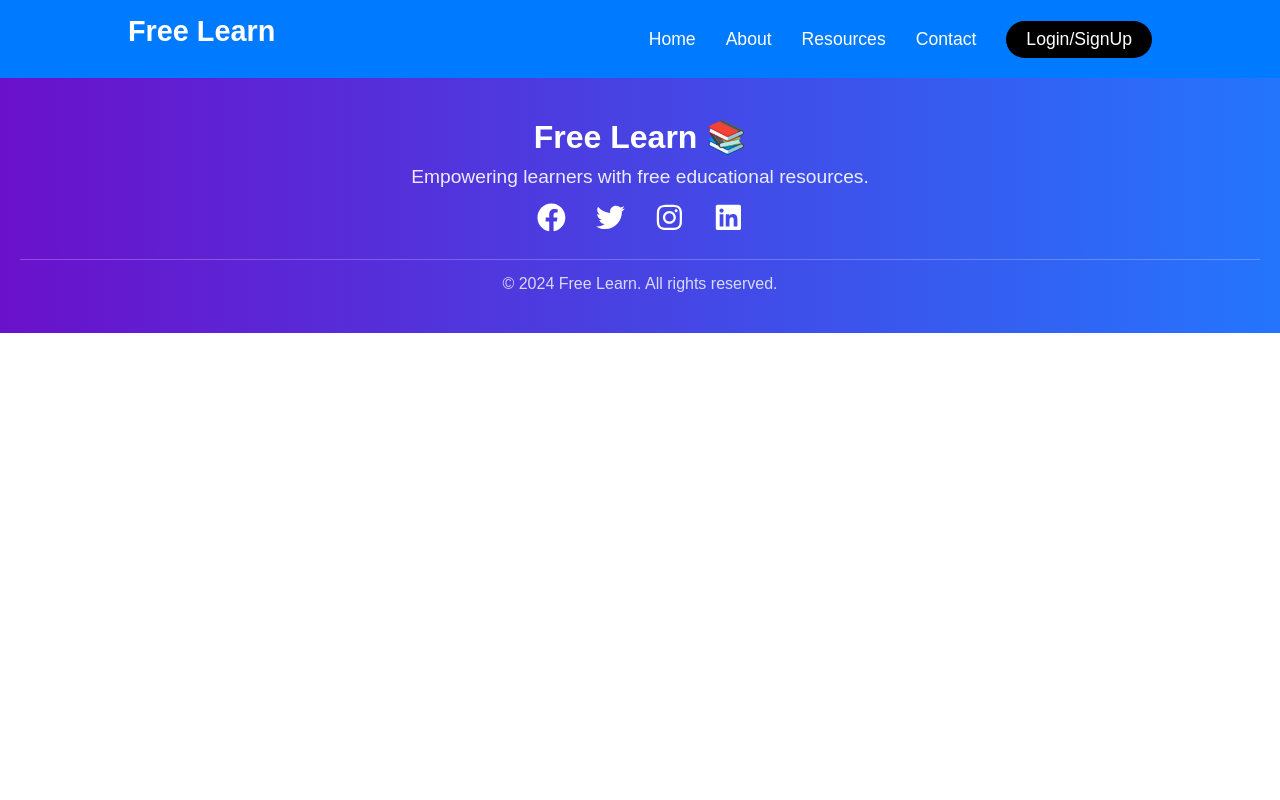
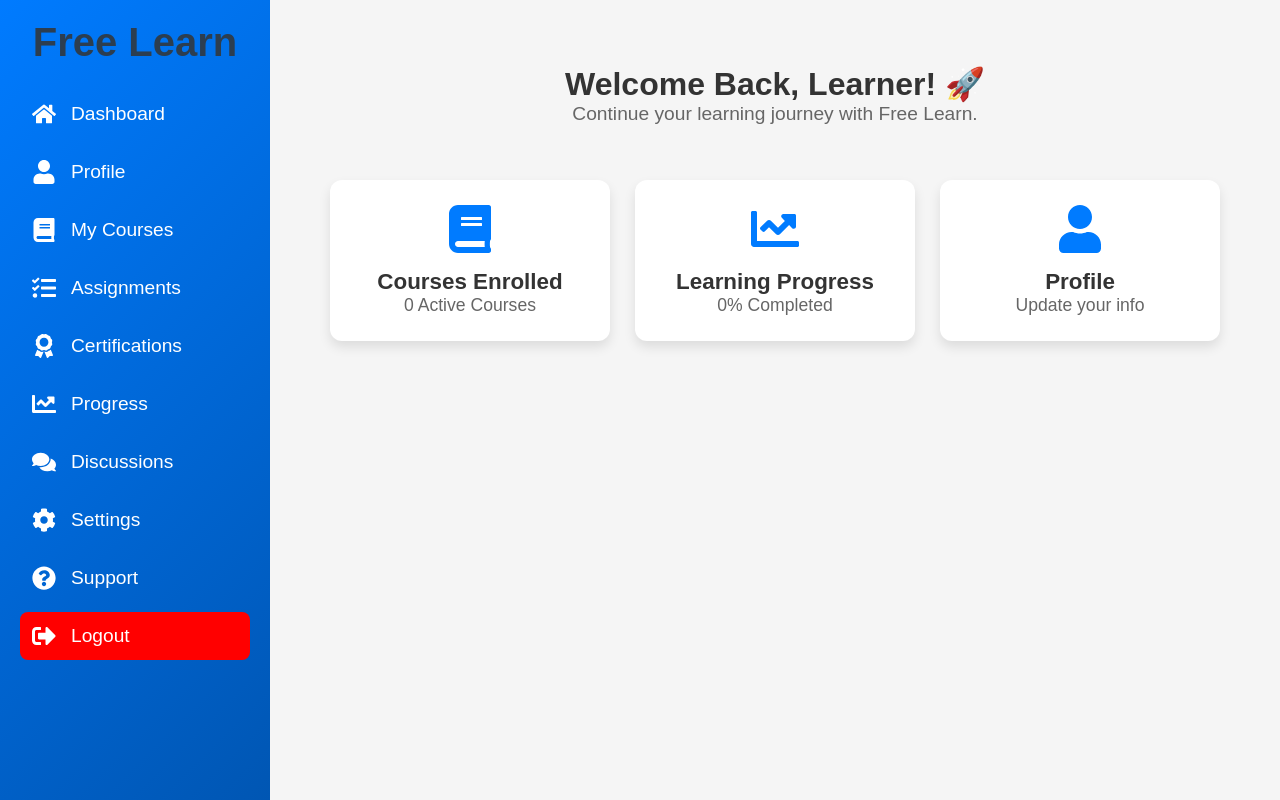
Before and after one commit to dhanushgubba/Freelearnapp, a React (Create React App) app: page /dashboard in a window 1280 px wide. Shown: the top 800 px of the page. Built offline with nearby package versions, Linux system fonts and the light colour scheme.

Commit message:
done main tasks

```diff
--- a/package.json
+++ b/package.json
@@ -3,10 +3,12 @@
   "version": "0.1.0",
   "private": true,
   "dependencies": {
+    "@emailjs/browser": "^4.4.1",
     "@testing-library/dom": "^10.4.0",
     "@testing-library/jest-dom": "^6.6.3",
     "@testing-library/react": "^16.2.0",
     "@testing-library/user-event": "^13.5.0",
+    "axios": "^1.8.1",
     "cors": "^2.8.5",
     "express": "^4.21.2",
     "mongodb": "^6.13.1",
--- a/src/App.js
+++ b/src/App.js
@@ -1,5 +1,10 @@
 import React from 'react';
-import { BrowserRouter as Router, Route, Routes } from 'react-router-dom';
+import {
+  BrowserRouter as Router,
+  Route,
+  Routes,
+  useLocation,
+} from 'react-router-dom';
 import LandingPage from './Pages/LandingPage';
 import Home from './Pages/Home';
 import Navbar from './components/Navbar';
@@ -9,12 +14,32 @@ import SignUp from './Pages/SignUp';
 import About from './Pages/About';
 import Resources from './Pages/Resources';
 import Contact from './Pages/Contact';
+import UserNavbar from './components/UserNavbar';
+import UserProfile from './Pages/UserProfile';
+import Dashboard from './Pages/Dashboard';
 
 const App = () => {
   const Layout = () => {
+    const location = useLocation();
+    const showNavbar = [
+      '/',
+      '/home',
+      '/login',
+      '/register',
+      '/about',
+      '/signup',
+      '/resources',
+      '/contact',
+    ].includes(location.pathname);
+    const showUserNavbar = ['/dashboard', '/profile'].includes(
+      location.pathname
+    );
+
     return (
       <>
-        <Navbar />
+        {showNavbar && <Navbar />}
+        {showUserNavbar && <UserNavbar />}
+
         <Routes>
           <Route path="/" element={<LandingPage />} />
           <Route path="/home" element={<Home />} />
@@ -23,6 +48,9 @@ const App = () => {
           <Route path="/signup" element={<SignUp />} />
           <Route path="/resources" element={<Resources />} />
           <Route path="/contact" element={<Contact />} />
+
+          <Route path="/dashboard" element={<Dashboard />} />
+          <Route path="/profile" element={<UserProfile />} />
         </Routes>
         <Footer />
       </>
--- /dev/null
+++ b/src/Pages/Dashboard.css
@@ -0,0 +1,91 @@
+/* Ensure Sidebar and Content are in a Row Layout */
+.dashboard {
+  display: flex;
+  height: 100vh;
+  width: 100vw;
+}
+
+/* Adjust Content Area */
+.dashboard-content {
+  flex: 1; /* Take remaining space */
+  padding: 40px;
+  overflow-y: auto;
+}
+
+/* Header */
+header {
+  padding: 25px;
+  border-radius: 12px;
+  text-align: center;
+}
+
+header h1 {
+  font-size: 2rem;
+  color: #333;
+}
+
+header p {
+  font-size: 1.2rem;
+  color: #666;
+}
+
+/* Cards */
+.cards {
+  display: flex;
+  gap: 25px;
+  margin-top: 30px;
+  justify-content: center;
+  flex-wrap: wrap;
+}
+
+.card {
+  background: white;
+  padding: 25px;
+  width: 280px;
+  text-align: center;
+  border-radius: 12px;
+  box-shadow: 0 6px 12px rgba(0, 0, 0, 0.1);
+  transition: transform 0.3s, box-shadow 0.3s;
+}
+
+.card:hover {
+  transform: translateY(-8px);
+  box-shadow: 0 12px 24px rgba(0, 0, 0, 0.2);
+}
+
+.card-icon {
+  font-size: 3rem;
+  color: #007bff;
+  margin-bottom: 12px;
+}
+
+.card h3 {
+  font-size: 1.4rem;
+  color: #333;
+}
+
+.card p {
+  font-size: 1.1rem;
+  color: #666;
+}
+
+/* Responsive */
+@media (max-width: 768px) {
+  .dashboard {
+    flex-direction: column;
+  }
+
+  .sidebar {
+    width: 100%;
+    text-align: center;
+    padding: 15px;
+  }
+
+  .sidebar .menu a {
+    justify-content: center;
+  }
+
+  .cards {
+    flex-wrap: wrap;
+  }
+}
--- /dev/null
+++ b/src/Pages/Dashboard.js
@@ -0,0 +1,36 @@
+import React from 'react';
+import { FaBook, FaChartLine, FaUser } from 'react-icons/fa'; // Import icons
+import './Dashboard.css'; // Import CSS file (if needed)
+
+const Dashboard = () => {
+  return (
+    <main className="dashboard-content">
+      {/* Header Section */}
+      <header>
+        <h1>Welcome Back, Learner! 🚀</h1>
+        <p>Continue your learning journey with Free Learn.</p>
+      </header>
+
+      {/* Cards Section */}
+      <section className="cards">
+        <div className="card">
+          <FaBook className="card-icon" />
+          <h3>Courses Enrolled</h3>
+          <p>0 Active Courses</p>
+        </div>
+        <div className="card">
+          <FaChartLine className="card-icon" />
+          <h3>Learning Progress</h3>
+          <p>0% Completed</p>
+        </div>
+        <div className="card">
+          <FaUser className="card-icon" />
+          <h3>Profile</h3>
+          <p>Update your info</p>
+        </div>
+      </section>
+    </main>
+  );
+};
+
+export default Dashboard;
--- /dev/null
+++ b/src/Pages/UserProfile.css
@@ -0,0 +1,35 @@
+.profile-container {
+  max-width: 400px;
+  margin: 50px auto;
+  padding: 20px;
+  background: #ffffff;
+  box-shadow: 0 4px 8px rgba(0, 0, 0, 0.1);
+  border-radius: 10px;
+  text-align: center;
+}
+
+.profile-container h2 {
+  color: #333;
+  margin-bottom: 20px;
+}
+
+.profile-container p {
+  font-size: 18px;
+  color: #555;
+  margin: 10px 0;
+}
+
+.profile-container p strong {
+  color: #000;
+}
+
+.error-message {
+  color: red;
+  text-align: center;
+}
+
+.loading-message {
+  text-align: center;
+  font-size: 18px;
+  color: #666;
+}
--- /dev/null
+++ b/src/Pages/UserProfile.js
@@ -0,0 +1,49 @@
+import React, { useEffect, useState } from 'react';
+import './UserProfile.css';
+const UserProfile = () => {
+  const [user, setUser] = useState(null);
+  const [loading, setLoading] = useState(true);
+  const [error, setError] = useState(null);
+
+  useEffect(() => {
+    const userEmail = localStorage.getItem('userEmail'); // Retrieve user email from localStorage
+    if (!userEmail) {
+      setError('User email not found. Please log in.');
+      setLoading(false);
+      return;
+    }
+
+    fetch(`http://localhost:5000/userprofile/get?email=${userEmail}`)
+      .then((response) => {
+        if (!response.ok) {
+          throw new Error('User not found');
+        }
+        return response.json();
+      })
+      .then((data) => {
+        setUser(data);
+        setLoading(false);
+      })
+      .catch((err) => {
+        setError(err.message);
+        setLoading(false);
+      });
+  }, []);
+
+  if (loading) return <p>Loading...</p>;
+  if (error) return <p style={{ color: 'red' }}>{error}</p>;
+
+  return (
+    <div className="profile-container">
+      <h2>User Profile</h2>
+      <p>
+        <strong>Name:</strong> {user.name}
+      </p>
+      <p>
+        <strong>Email:</strong> {user.email}
+      </p>
+    </div>
+  );
+};
+
+export default UserProfile;
--- /dev/null
+++ b/src/components/UserNavbar.css
@@ -0,0 +1,79 @@
+/* Make the sidebar and main content display side by side */
+.dashboard {
+  display: flex;
+  height: 100vh; /* Ensure full height */
+  width: 100vw;
+  overflow: hidden;
+}
+
+/* Sidebar styles (fixed position) */
+.sidebar {
+  width: 270px;
+  background: linear-gradient(135deg, #007bff, #0056b3);
+  color: white;
+  padding: 20px;
+  display: flex;
+  flex-direction: column;
+  align-items: center;
+  height: 100vh; /* Keep sidebar full height */
+  position: fixed;
+  left: 0;
+  top: 0;
+}
+
+/* Main content area */
+.dashboard-content {
+  flex: 1;
+  margin-left: 270px; /* Push content right, same as sidebar width */
+  padding: 40px;
+  overflow-y: auto; /* Enable scrolling */
+  height: 100vh; /* Make it fill the screen */
+  background: #f5f5f5; /* Light background for contrast */
+}
+
+/* Sidebar menu styles */
+.sidebar .menu {
+  list-style: none;
+  width: 100%;
+}
+
+.sidebar .menu li {
+  width: 100%;
+  margin: 10px 0;
+}
+
+.sidebar .menu a {
+  display: flex;
+  align-items: center;
+  text-decoration: none;
+  color: white;
+  font-size: 1.2rem;
+  padding: 12px;
+  border-radius: 8px;
+  transition: background 0.3s, transform 0.2s;
+}
+
+.sidebar .menu a:hover {
+  background: rgba(255, 255, 255, 0.2);
+  transform: scale(1.05);
+}
+
+.sidebar .menu .icon {
+  margin-right: 15px;
+  font-size: 1.5rem;
+}
+
+/* Logout button */
+.logout {
+  margin-top: auto;
+  background: red;
+  padding: 12px;
+  text-align: center;
+  border-radius: 8px;
+  transition: background 0.3s, transform 0.2s;
+}
+
+.logout:hover {
+  background: darkred;
+  transform: scale(1.05);
+}
--- /dev/null
+++ b/src/components/UserNavbar.js
@@ -0,0 +1,77 @@
+import React from 'react';
+import { Link } from 'react-router-dom';
+import {
+  FaBook,
+  FaChartLine,
+  FaUser,
+  FaSignOutAlt,
+  FaHome,
+  FaTasks,
+  FaAward,
+  FaComments,
+  FaCog,
+  FaQuestionCircle,
+} from 'react-icons/fa';
+import './UserNavbar.css';
+
+const UserNavbar = () => {
+  return (
+    <aside className="sidebar">
+      <h2 className="logo">Free Learn</h2>
+      <ul className="menu">
+        <li>
+          <Link to="/dashboard">
+            <FaHome className="icon" /> Dashboard
+          </Link>
+        </li>
+        <li>
+          <Link to="/profile">
+            <FaUser className="icon" /> Profile
+          </Link>
+        </li>
+        <li>
+          <Link to="/courses">
+            <FaBook className="icon" /> My Courses
+          </Link>
+        </li>
+        <li>
+          <Link to="/assignments">
+            <FaTasks className="icon" /> Assignments
+          </Link>
+        </li>
+        <li>
+          <Link to="/certifications">
+            <FaAward className="icon" /> Certifications
+          </Link>
+        </li>
+        <li>
+          <Link to="/progress">
+            <FaChartLine className="icon" /> Progress
+          </Link>
+        </li>
+        <li>
+          <Link to="/discussions">
+            <FaComments className="icon" /> Discussions
+          </Link>
+        </li>
+        <li>
+          <Link to="/settings">
+            <FaCog className="icon" /> Settings
+          </Link>
+        </li>
+        <li>
+          <Link to="/support">
+            <FaQuestionCircle className="icon" /> Support
+          </Link>
+        </li>
+        <li>
+          <Link to="/login" className="logout">
+            <FaSignOutAlt className="icon" /> Logout
+          </Link>
+        </li>
+      </ul>
+    </aside>
+  );
+};
+
+export default UserNavbar;
```
Also changed, not shown: src/Pages/Contact.js (+17 -12 lines), src/Pages/EmailJSSetupGuide.md (added, +45 -0 lines), 2 other files (tests, documents, lock files or other folders).
